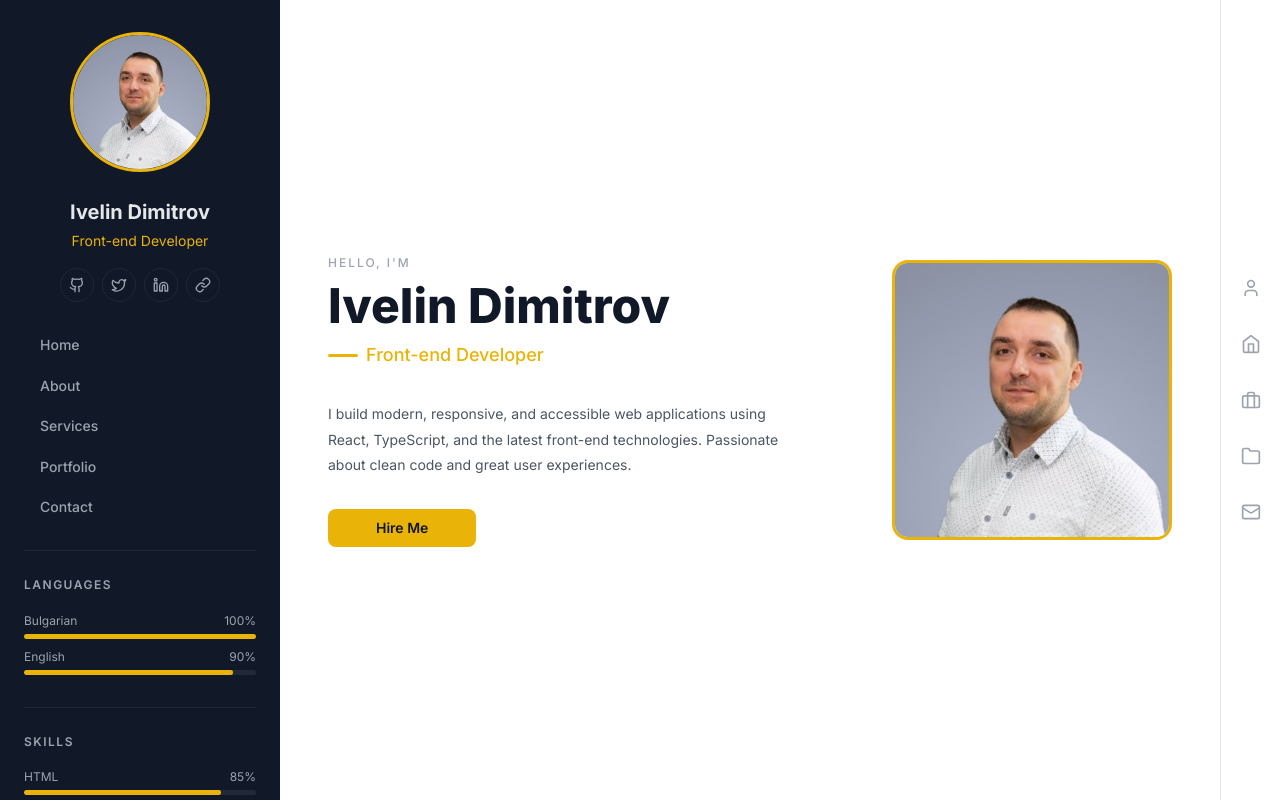
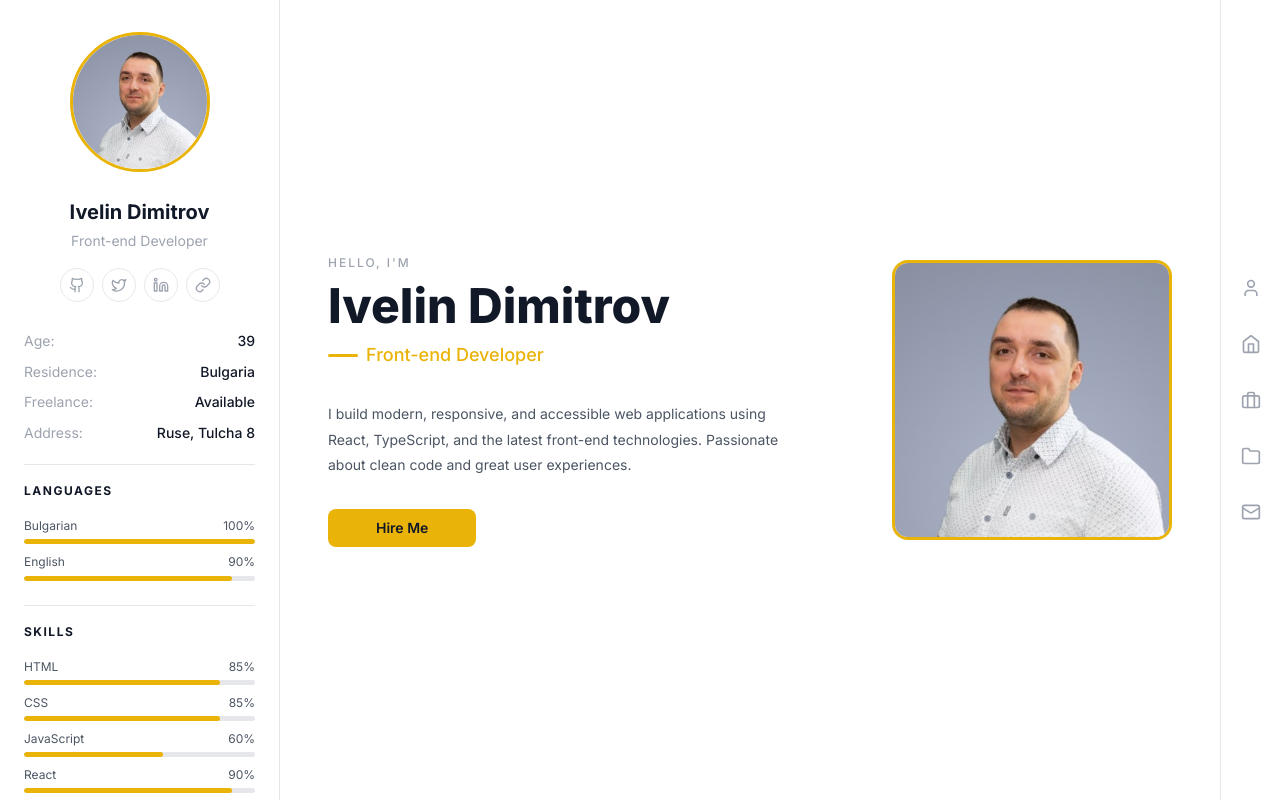
Before and after one commit to ivdanielov87/portfolio, an Angular app: page / in a window 1280 px wide. Shown: the top 802 px of the page. Built offline with nearby package versions, Linux system fonts and the light colour scheme.

Commit message:
Fix sidebar: white/light background, personal info, correct order matching v0

```diff
--- a/src/app/components/navbar/navbar.component.html
+++ b/src/app/components/navbar/navbar.component.html
@@ -44,15 +44,14 @@
       }
     </div>
 
-    <nav class="sidebar__nav">
-      @for (link of navLinks; track link.target) {
-        <a
-          [href]="'#' + link.target"
-          class="sidebar__nav-link"
-          (click)="scrollTo($event, link.target)"
-        >{{ link.label }}</a>
+    <ul class="sidebar__info">
+      @for (item of personalInfo; track item.label) {
+        <li>
+          <span class="info-label">{{ item.label }}:</span>
+          <span class="info-value">{{ item.value }}</span>
+        </li>
       }
-    </nav>
+    </ul>
 
     <div class="sidebar__section">
       <h3 class="sidebar__section-title">Languages</h3>
--- a/src/app/components/navbar/navbar.component.scss
+++ b/src/app/components/navbar/navbar.component.scss
@@ -9,7 +9,8 @@
   right: 0;
   z-index: 1001;
   height: 56px;
-  background-color: $bg-sidebar;
+  background-color: $bg-card;
+  border-bottom: 1px solid $border-color;
   padding: 0 $spacing-lg;
   align-items: center;
   justify-content: space-between;
@@ -17,7 +18,7 @@
   &__name {
     font-size: $font-size-lg;
     font-weight: 700;
-    color: $sidebar-text;
+    color: $text-primary;
   }
 
   &__toggle {
@@ -31,7 +32,7 @@
       display: block;
       width: 22px;
       height: 2px;
-      background-color: $sidebar-text;
+      background-color: $text-primary;
       border-radius: 2px;
       transition: all $transition-base;
 
@@ -46,14 +47,15 @@
   }
 }
 
-// Left Sidebar
+// Left Sidebar — light background
 .sidebar {
   position: fixed;
   top: 0;
   left: 0;
   width: $sidebar-width;
   height: 100vh;
-  background-color: $bg-sidebar;
+  background-color: $bg-card;
+  border-right: 1px solid $border-color;
   z-index: 1000;
   overflow: hidden;
 
@@ -67,7 +69,7 @@
 
     &::-webkit-scrollbar { width: 4px; }
     &::-webkit-scrollbar-thumb {
-      background: $sidebar-border;
+      background: $border-light;
       border-radius: 2px;
     }
   }
@@ -80,7 +82,7 @@
     margin-bottom: $spacing-lg;
     background: lightslategray;
     flex-shrink: 0;
-    border: 3px solid $sidebar-accent;
+    border: 3px solid $accent-primary;
 
     img {
       width: 100%;
@@ -92,14 +94,14 @@
   &__name {
     font-size: $font-size-xl;
     font-weight: 700;
-    color: $sidebar-text;
+    color: $text-primary;
     text-align: center;
     margin-bottom: 2px;
   }
 
   &__title {
     font-size: $font-size-sm;
-    color: $sidebar-accent;
+    color: $text-muted;
     text-align: center;
     margin-bottom: $spacing-md;
   }
@@ -117,24 +119,48 @@
     width: 34px;
     height: 34px;
     border-radius: 50%;
-    border: 1px solid $sidebar-border;
-    color: $sidebar-muted;
+    border: 1px solid $border-color;
+    color: $text-muted;
     transition: all $transition-fast;
 
     &:hover {
-      color: $sidebar-accent;
-      border-color: $sidebar-accent;
+      color: $accent-primary;
+      border-color: $accent-primary;
+    }
+  }
+
+  &__info {
+    width: 100%;
+    padding-bottom: $spacing-md;
+    margin-bottom: $spacing-md;
+    border-bottom: 1px solid $border-color;
+
+    li {
+      display: flex;
+      justify-content: space-between;
+      padding: $spacing-xs 0;
+      font-size: $font-size-sm;
+
+      .info-label {
+        color: $text-muted;
+      }
+
+      .info-value {
+        color: $text-primary;
+        font-weight: 500;
+        text-align: right;
+      }
     }
   }
 
   &__nav {
     width: 100%;
-    display: flex;
+    display: none;
     flex-direction: column;
     gap: 2px;
     margin-bottom: $spacing-lg;
     padding-bottom: $spacing-lg;
-    border-bottom: 1px solid $sidebar-border;
+    border-bottom: 1px solid $border-color;
   }
 
   &__nav-link {
@@ -142,25 +168,25 @@
     padding: $spacing-sm $spacing-md;
     font-size: $font-size-sm;
     font-weight: 500;
-    color: $sidebar-muted;
+    color: $text-muted;
     border-radius: $radius-md;
     transition: all $transition-fast;
 
     &:hover {
-      color: $sidebar-accent;
+      color: $accent-primary;
     }
   }
 
   &__section {
     width: 100%;
-    padding-bottom: $spacing-lg;
-    margin-bottom: $spacing-lg;
-    border-bottom: 1px solid $sidebar-border;
+    padding-bottom: $spacing-md;
+    margin-bottom: $spacing-md;
+    border-bottom: 1px solid $border-color;
 
     &-title {
       font-size: $font-size-xs;
-      font-weight: 600;
-      color: $sidebar-muted;
+      font-weight: 700;
+      color: $text-primary;
       text-transform: uppercase;
       letter-spacing: 1.5px;
       margin-bottom: $spacing-md;
@@ -176,16 +202,16 @@
     padding: $spacing-sm $spacing-md;
     margin-top: auto;
     background: none;
-    color: $sidebar-muted;
+    color: $text-muted;
     font-size: $font-size-xs;
-    border: 1px solid $sidebar-border;
+    border: 1px solid $border-color;
     border-radius: $radius-md;
     transition: all $transition-fast;
     cursor: pointer;
 
     &:hover {
-      color: $sidebar-accent;
-      border-color: $sidebar-accent;
+      color: $accent-primary;
+      border-color: $accent-primary;
     }
 
     svg { flex-shrink: 0; }
@@ -200,7 +226,7 @@
     display: flex;
     justify-content: space-between;
     font-size: $font-size-xs;
-    color: $sidebar-muted;
+    color: $text-secondary;
     margin-bottom: 4px;
   }
 }
@@ -208,14 +234,14 @@
 .progress-bar {
   width: 100%;
   height: 5px;
-  background-color: $sidebar-border;
-  border-radius: 2px;
+  background-color: $border-color;
+  border-radius: 3px;
   overflow: hidden;
 
   &__fill {
     height: 100%;
-    background-color: $sidebar-accent;
-    border-radius: 2px;
+    background-color: $accent-primary;
+    border-radius: 3px;
     transition: width 0.6s ease;
   }
 }
@@ -225,7 +251,7 @@
   display: none;
   position: fixed;
   inset: 0;
-  background-color: rgba(0, 0, 0, 0.6);
+  background-color: rgba(0, 0, 0, 0.4);
   z-index: 999;
 }
 
@@ -240,5 +266,9 @@
     &.open { transform: translateX(0); }
   }
 
+  .sidebar__nav {
+    display: flex;
+  }
+
   .sidebar-overlay { display: block; }
 }
```
